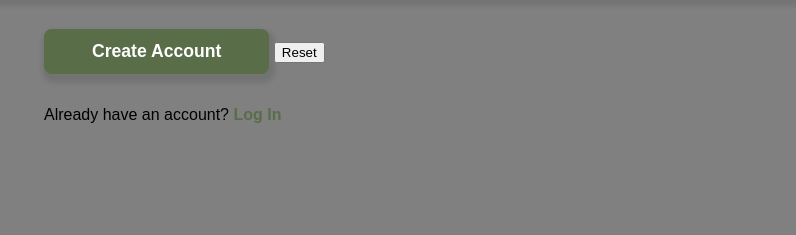
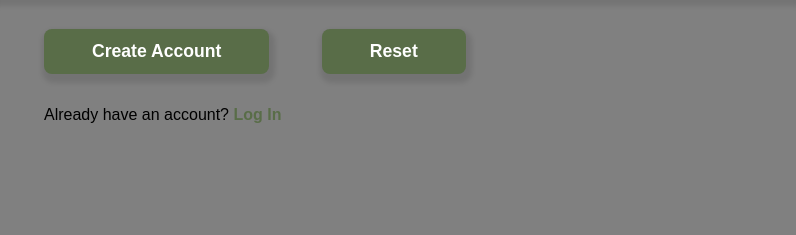
Before and after one commit to TeddyFrye/signup, a plain HTML site: page index.html in a window 1280 px wide. Shown: the part 565-800 px from the top of the page, 484-1280 px from the left. Drawn offline with Linux system fonts and the light colour scheme.

Commit message:
Updates reset button

```diff
--- a/index.html
+++ b/index.html
@@ -81,9 +81,8 @@
             </div>
           </div>
           <button type="submit" id="create-account">Create Account</button>
-          <form action="/action_page.php">
-            <input type="reset">
-          </form>
+
+          <button type="reset" id="create-account">Reset</button>
         </form>
         <p class="log-in">Already have an account? <a href="#">Log In</a></p>
       </div>
```
